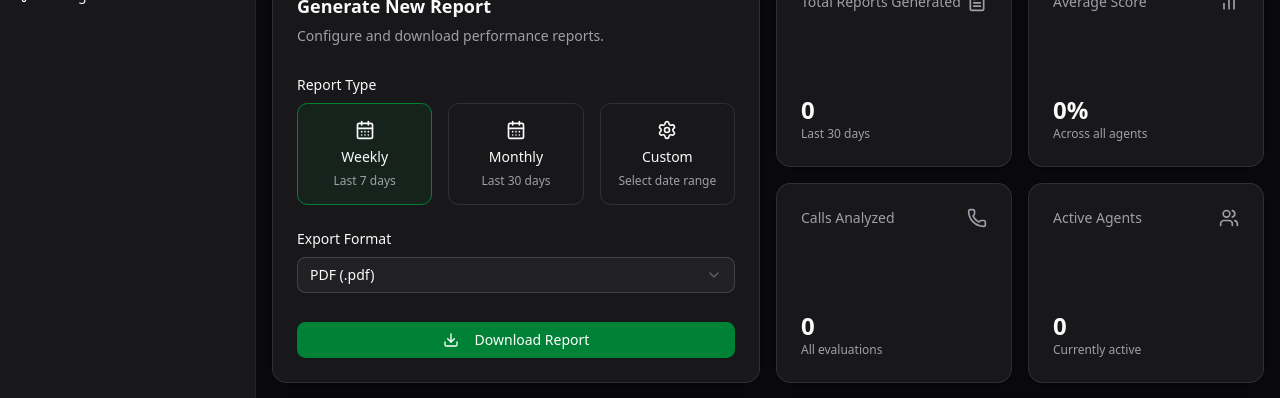
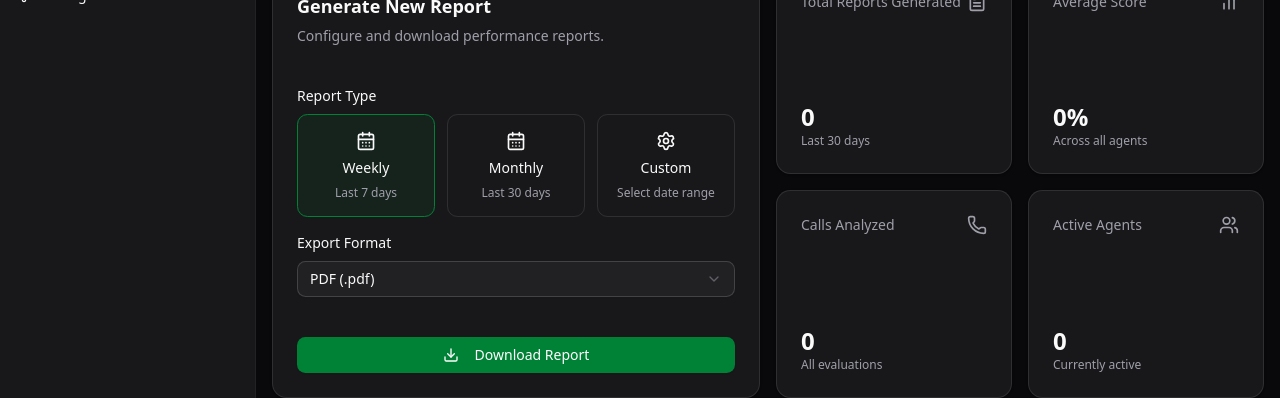
Before and after one commit to p0pEiZd0pE/calleval-webapp, a React (Vite) app: page /reports in a window 1280 px wide. Shown: the part 305-703 px from the top of the page. Built offline with nearby package versions, Linux system fonts and the light colour scheme; no server answers; sample sign-in values are in the browser's storage.

Commit message:
Updated generate-report-card.jsx component in Reports page v3

```diff
--- a/src/components/reports/generate-report-card.jsx
+++ b/src/components/reports/generate-report-card.jsx
@@ -52,11 +52,11 @@ export default function GenerateReportCard({ filters }) {
           <p className="text-xs md:text-sm text-muted-foreground">Configure and download performance reports.</p>
         </CardHeader>
 
-        <CardContent className="flex-1 flex flex-col justify-center space-y-4 md:space-y-6">
+        <CardContent className="flex-1 flex flex-col space-y-3 md:space-y-4 py-4">
           {/* Report Type */}
-          <div>
-            <Label className="text-xs md:text-sm font-medium mb-2 block">Report Type</Label>
-            <div className="grid grid-cols-3 gap-2 md:gap-4">
+          <div className="flex-1 flex flex-col min-h-0">
+            <Label className="text-xs md:text-sm font-medium mb-2 flex-shrink-0">Report Type</Label>
+            <div className="grid grid-cols-3 gap-2 md:gap-3 flex-1 min-h-0">
               <ReportTypeCard
                 icon={<CalendarDays className="h-4 w-4 md:h-5 md:w-5" />}
                 title="Weekly"
```
